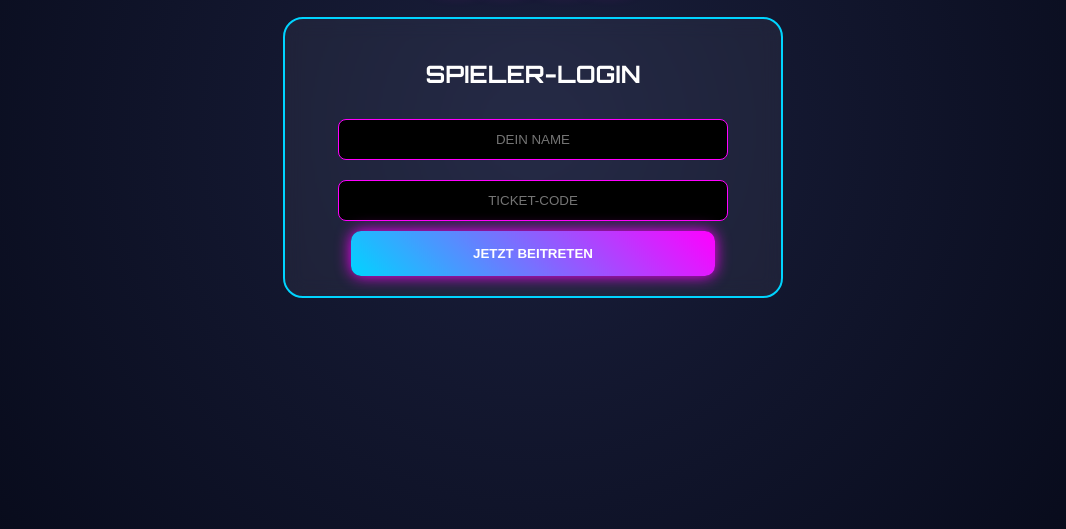
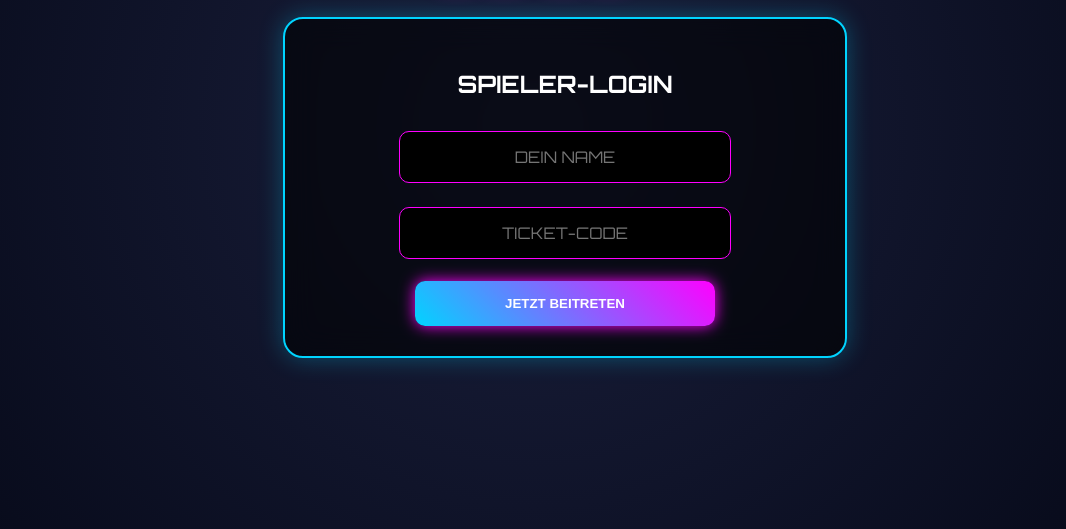
Before and after one commit to PatrickRunkel/pateclick, a website: page public/index.html in a window 1280 px wide. Shown: the part 271-800 px from the top of the page, without its empty margins (107-1173 px from the left). Drawn offline with nearby package versions, Linux system fonts and the light colour scheme; no server answers.

Commit message:
design updated

```diff
--- a/public/style.css
+++ b/public/style.css
@@ -56,3 +56,57 @@ input { width: 80%; padding: 12px; margin: 10px 0; background: #000; border: 1px
 .bonus-logo {
     animation: logoAppear 0.4s cubic-bezier(0.175, 0.885, 0.32, 1.275), pulse 0.5s infinite alternate;
 }
+
+
+
+/* Die Karte (Login-Feld) */
+.card {
+    background: rgba(0, 0, 0, 0.6); /* Dunklerer Hintergrund für mehr Kontrast */
+    backdrop-filter: blur(15px);
+    border: 2px solid var(--neon-blue);
+    border-radius: 20px;
+    padding: 30px;
+    box-shadow: 0 0 25px rgba(0, 212, 255, 0.3);
+
+    /* WICHTIG: Alles darin zentrieren */
+    display: flex;
+    flex-direction: column;
+    align-items: center;
+    justify-content: center;
+    width: 100%;
+}
+
+/* Die Eingabefelder */
+input {
+    width: 100%;
+    max-width: 300px; /* Damit es auf dem PC nicht zu breit wird */
+    padding: 15px;
+    margin: 12px 0;
+
+    /* Schwarzer Hintergrund & Neon-Rahmen */
+    background: #000000;
+    border: 1px solid var(--neon-pink);
+    border-radius: 10px;
+
+    color: white;
+    font-family: var(--font-main);
+    font-size: 1rem;
+    text-align: center;
+
+    /* Glow-Effekt beim Reinklicken */
+    transition: box-shadow 0.3s, border-color 0.3s;
+    outline: none;
+}
+
+input:focus {
+    border-color: var(--neon-blue);
+    box-shadow: 0 0 10px var(--neon-blue);
+}
+
+/* Der Button innerhalb der Karte */
+.btn-primary {
+    width: 100%;
+    max-width: 300px;
+    margin-top: 10px;
+    cursor: pointer;
+}
```
